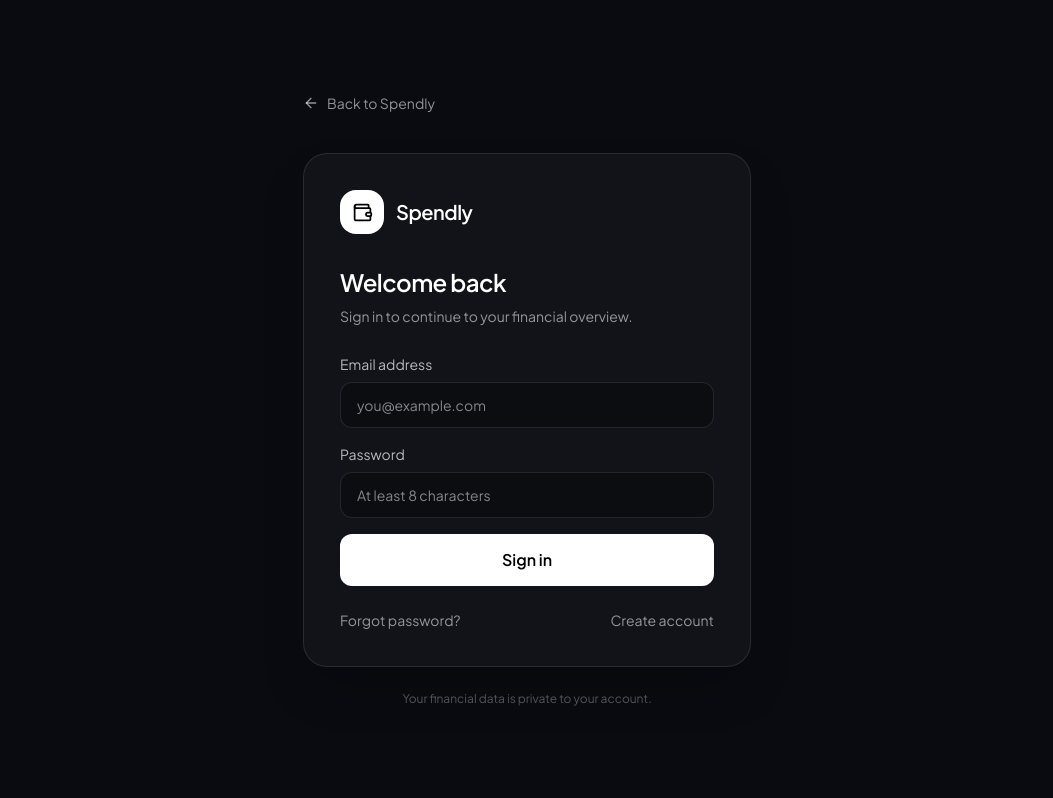
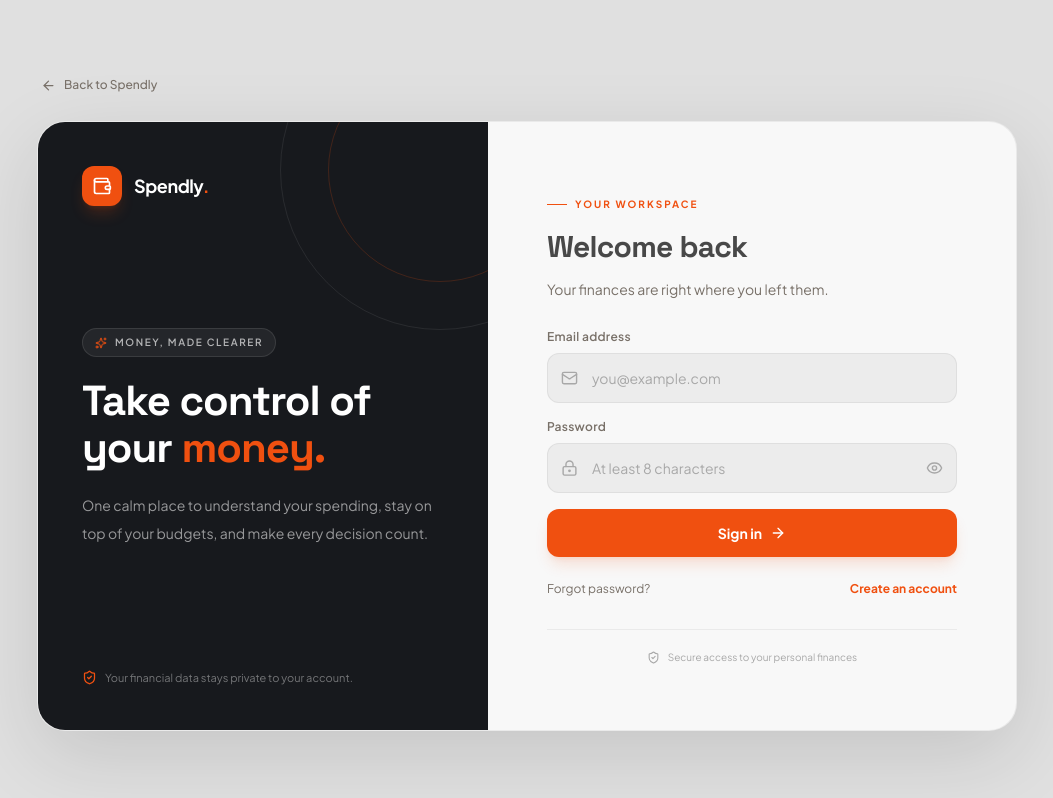
Before and after one commit to SakethRoyal01/Spendly, a React (Vite) app: page / in a window 1280 px wide. Shown: the whole page, without its empty margins (113-1166 px from the left). Built offline with nearby package versions, Linux system fonts and the light colour scheme; no server answers.

Commit message:
Polish auth experience and align with app theme

```diff
--- a/src/features/auth/AuthPage.tsx
+++ b/src/features/auth/AuthPage.tsx
@@ -1,9 +1,15 @@
 import React, { useState } from 'react';
 import { Link, useNavigate, useSearchParams } from 'react-router-dom';
-import { ArrowLeft, Loader2, Wallet } from 'lucide-react';
+import {
+  ArrowLeft, ArrowRight, Eye, EyeOff, Loader2, Wallet,
+  ShieldCheck, Sparkles, Mail, LockKeyhole, UserRound, Phone,
+} from 'lucide-react';
 import { useAuth } from '../../core/auth/AuthContext';
 
 type Mode = 'signin' | 'signup' | 'forgot' | 'reset';
+
+const inputClass = 'w-full rounded-xl border border-[var(--border-subtle)] bg-[var(--bg-input)] py-3.5 pl-11 pr-4 text-sm text-[var(--text-primary)] placeholder:text-[var(--text-disabled)] outline-none transition-all focus:border-[#F05010] focus:ring-4 focus:ring-[#F05010]/10';
+const labelClass = 'mb-2 block text-xs font-semibold tracking-wide text-[var(--text-secondary)]';
 
 export const AuthPage: React.FC = () => {
   const { signIn, signUp, resetPassword, updatePassword } = useAuth();
@@ -15,23 +21,34 @@ export const AuthPage: React.FC = () => {
   const [email, setEmail] = useState('');
   const [password, setPassword] = useState('');
   const [confirmPassword, setConfirmPassword] = useState('');
+  const [showPassword, setShowPassword] = useState(false);
   const [busy, setBusy] = useState(false);
   const [message, setMessage] = useState('');
   const [error, setError] = useState('');
 
+  const changeMode = (next: Mode) => {
+    setMode(next);
+    setError('');
+    setMessage('');
+    setPassword('');
+    setConfirmPassword('');
+    setShowPassword(false);
+  };
+
   const submit = async (event: React.FormEvent) => {
     event.preventDefault();
+    if (busy) return;
     setBusy(true);
     setError('');
     setMessage('');
     try {
       if (mode === 'signup') {
-        if (password.length < 8) throw new Error('Use a password with at least 8 characters.');
-        if (fullName.trim().length < 2) throw new Error('Enter your full name.');
-        if (!/^\+?[0-9\s()-]{7,20}$/.test(phone.trim())) throw new Error('Enter a valid phone number.');
+        if (fullName.trim().length < 2) throw new Error('Please enter your full name.');
+        if (!/^\\+?[0-9\\s()-]{7,20}$/.test(phone.trim())) throw new Error('Please enter a valid phone number.');
+        if (password.length < 8) throw new Error('Your password must contain at least 8 characters.');
         const result = await signUp(fullName, phone, email, password);
         if (result.needsEmailConfirmation) {
-          setMessage('Account created. Check your inbox and confirm your email before signing in.');
+          setMessage('Your account is created. Check your inbox for the confirmation link before signing in.');
         } else {
           navigate('/', { replace: true });
         }
@@ -42,55 +59,144 @@ export const AuthPage: React.FC = () => {
         await resetPassword(email);
         setMessage('If an account exists for that email, a password reset link has been sent.');
       } else {
-        if (password.length < 8) throw new Error('Use a password with at least 8 characters.');
+        if (password.length < 8) throw new Error('Your password must contain at least 8 characters.');
         if (password !== confirmPassword) throw new Error('The passwords do not match.');
         await updatePassword(password);
-        setMessage('Password updated. You can continue to Spendly.');
         navigate('/', { replace: true });
       }
     } catch (cause) {
-      setError(cause instanceof Error ? cause.message : 'Something went wrong. Please try again.');
+      const raw = cause instanceof Error ? cause.message : '';
+      const normalized = raw.toLowerCase();
+      if (normalized.includes('rate limit') || normalized.includes('email rate limit')) {
+        setError('Too many confirmation emails have been requested recently. Please wait a while before trying again. You can also check your inbox and spam folder for an earlier email.');
+      } else if (normalized.includes('already registered') || normalized.includes('already been registered')) {
+        setError('An account with this email already exists. Try signing in or use Forgot password.');
+      } else if (normalized.includes('invalid login credentials')) {
+        setError('The email or password is incorrect. Check your details and try again.');
+      } else if (normalized.includes('password should be at least')) {
+        setError('Choose a password with at least 8 characters.');
+      } else if (raw) {
+        setError(raw);
+      } else {
+        setError('Something went wrong. Please try again in a moment.');
+      }
     } finally {
       setBusy(false);
     }
   };
 
-  const title = mode === 'signup' ? 'Create your account' : mode === 'forgot' ? 'Reset your password' : mode === 'reset' ? 'Choose a new password' : 'Welcome back';
-  const description = mode === 'signup' ? 'Your finances, securely synced across devices.' : mode === 'forgot' ? 'We’ll send you a secure password reset link.' : mode === 'reset' ? 'Choose a strong password for your account.' : 'Sign in to continue to your financial overview.';
+  const isSignup = mode === 'signup';
+  const title = isSignup ? 'Create your account' : mode === 'forgot' ? 'Reset your password' : mode === 'reset' ? 'Set a new password' : 'Welcome back';
+  const description = isSignup
+    ? 'A clearer picture of your money starts here.'
+    : mode === 'forgot' ? 'We’ll send a secure link to get you back in.'
+    : mode === 'reset' ? 'Choose a new password for your Spendly account.'
+    : 'Your finances are right where you left them.';
+  const primaryLabel = isSignup ? 'Create account' : mode === 'forgot' ? 'Send reset link' : mode === 'reset' ? 'Update password' : 'Sign in';
+
+  const passwordField = (label: string, value: string, setter: (value: string) => void, autoComplete: string) => (
+    <label className="block">
+      <span className={labelClass}>{label}</span>
+      <span className="relative block">
+        <LockKeyhole size={17} className="pointer-events-none absolute left-3.5 top-1/2 -translate-y-1/2 text-[var(--text-disabled)]" />
+        <input required type={showPassword ? 'text' : 'password'} autoComplete={autoComplete} minLength={8}
+          value={value} onChange={e => setter(e.target.value)} className={inputClass}
+          placeholder="At least 8 characters" />
+        <button type="button" onClick={() => setShowPassword(v => !v)} aria-label={showPassword ? 'Hide password' : 'Show password'}
+          className="absolute right-3.5 top-1/2 -translate-y-1/2 text-[var(--text-disabled)] hover:text-[var(--text-primary)]">
+          {showPassword ? <EyeOff size={17} /> : <Eye size={17} />}
+        </button>
+      </span>
+    </label>
+  );
 
   return (
-    <main className="min-h-screen bg-[#090b10] text-white flex items-center justify-center px-5 py-10">
-      <section className="w-full max-w-md">
-        <Link to="/" className="inline-flex items-center gap-2 text-sm text-white/55 hover:text-white mb-10"><ArrowLeft size={16} /> Back to Spendly</Link>
-        <div className="rounded-3xl border border-white/10 bg-white/[0.035] p-7 sm:p-9 shadow-2xl">
-          <div className="flex items-center gap-3 mb-8">
-            <div className="w-11 h-11 rounded-2xl bg-white text-black grid place-items-center"><Wallet size={21} /></div>
-            <span className="text-xl font-semibold tracking-tight">Spendly</span>
+    <main className="min-h-screen bg-[var(--bg-main)] px-4 py-6 sm:px-6 sm:py-10 text-[var(--text-primary)] flex items-center justify-center">
+      <div className="w-full max-w-[980px]">
+        <Link to="/" className="mb-5 inline-flex items-center gap-2 rounded-lg px-1 py-2 text-xs font-medium text-[var(--text-secondary)] transition-colors hover:text-[#F05010]">
+          <ArrowLeft size={15} /> Back to Spendly
+        </Link>
+
+        <section className="grid overflow-hidden rounded-[28px] border border-[var(--border-subtle)] bg-[var(--bg-surface)] shadow-[0_24px_80px_rgba(0,0,0,0.12)] md:min-h-[610px] md:grid-cols-[0.92fr_1.08fr]">
+          <aside className="relative hidden overflow-hidden bg-[#17191D] p-9 text-white md:flex md:flex-col md:justify-between lg:p-11">
+            <div className="pointer-events-none absolute -right-28 -top-28 h-80 w-80 rounded-full border border-white/[0.08]" />
+            <div className="pointer-events-none absolute -right-16 -top-16 h-56 w-56 rounded-full border border-[#F05010]/20" />
+            <div className="relative z-10 flex items-center gap-3">
+              <div className="grid h-10 w-10 place-items-center rounded-xl bg-[#F05010] text-white shadow-lg shadow-[#F05010]/20"><Wallet size={20} /></div>
+              <span className="text-lg font-bold tracking-tight">Spendly<span className="text-[#F05010]">.</span></span>
             </div>
-          <h1 className="text-2xl font-semibold tracking-tight">{title}</h1>
-          <p className="text-sm text-white/55 mt-2 mb-7">{description}</p>
+            <div className="relative z-10 max-w-sm">
+              <div className="mb-5 inline-flex items-center gap-2 rounded-full border border-white/10 bg-white/[0.06] px-3 py-1.5 text-[10px] font-semibold uppercase tracking-[0.16em] text-white/65">
+                <Sparkles size={12} className="text-[#F05010]" /> Money, made clearer
+              </div>
+              <h2 className="font-display text-4xl font-bold leading-[1.12] tracking-tight lg:text-[42px]">Take control of your <span className="text-[#F05010]">money.</span></h2>
+              <p className="mt-5 text-sm leading-7 text-white/55">One calm place to understand your spending, stay on top of your budgets, and make every decision count.</p>
+            </div>
+            <div className="relative z-10 flex items-center gap-2 text-[11px] text-white/40">
+              <ShieldCheck size={15} className="text-[#F05010]" /> Your financial data stays private to your account.
+            </div>
+          </aside>
+
+          <div className="flex items-center px-6 py-8 sm:px-10 sm:py-11 lg:px-14">
+            <div className="mx-auto w-full max-w-[410px]">
+              <div className="mb-8 flex items-center gap-3 md:hidden">
+                <div className="grid h-10 w-10 place-items-center rounded-xl bg-[#F05010] text-white"><Wallet size={20} /></div>
+                <span className="text-lg font-bold tracking-tight">Spendly<span className="text-[#F05010]">.</span></span>
+              </div>
+              <div className="mb-7">
+                <span className="mb-3 inline-flex items-center gap-2 text-[10px] font-bold uppercase tracking-[0.2em] text-[#F05010]">
+                  <span className="h-px w-5 bg-[#F05010]" /> {isSignup ? 'Get started' : mode === 'signin' ? 'Your workspace' : 'Account access'}
+                </span>
+                <h1 className="font-display text-[27px] font-bold tracking-tight sm:text-[30px]">{title}</h1>
+                <p className="mt-2 text-sm leading-6 text-[var(--text-secondary)]">{description}</p>
+              </div>
+
               <form onSubmit={submit} className="space-y-4">
-            {mode === 'signup' && <>
-              <label className="block text-sm text-white/70">Full name<input required type="text" autoComplete="name" maxLength={120} value={fullName} onChange={e => setFullName(e.target.value)} className="mt-2 w-full rounded-xl border border-white/10 bg-black/30 px-4 py-3 text-white outline-none focus:border-[#F05010]" placeholder="Your full name" /></label>
-              <label className="block text-sm text-white/70">Phone number<input required type="tel" autoComplete="tel" maxLength={32} value={phone} onChange={e => setPhone(e.target.value)} className="mt-2 w-full rounded-xl border border-white/10 bg-black/30 px-4 py-3 text-white outline-none focus:border-[#F05010]" placeholder="+91 98765 43210" /></label>
+                {isSignup && <>
+                  <label className="block">
+                    <span className={labelClass}>Full name</span>
+                    <span className="relative block"><UserRound size={17} className="pointer-events-none absolute left-3.5 top-1/2 -translate-y-1/2 text-[var(--text-disabled)]" />
+                      <input required type="text" autoComplete="name" minLength={2} maxLength={120} value={fullName} onChange={e => setFullName(e.target.value)} className={inputClass} placeholder="Your full name" />
+                    </span>
+                  </label>
+                  <label className="block">
+                    <span className={labelClass}>Phone number</span>
+                    <span className="relative block"><Phone size={17} className="pointer-events-none absolute left-3.5 top-1/2 -translate-y-1/2 text-[var(--text-disabled)]" />
+                      <input required type="tel" autoComplete="tel" maxLength={32} value={phone} onChange={e => setPhone(e.target.value)} className={inputClass} placeholder="+91 98765 43210" />
+                    </span>
+                  </label>
                 </>}
-            {mode !== 'reset' && <label className="block text-sm text-white/70">Email address<input required type="email" autoComplete="email" value={email} onChange={e => setEmail(e.target.value)} className="mt-2 w-full rounded-xl border border-white/10 bg-black/30 px-4 py-3 text-white outline-none focus:border-[#F05010]" placeholder="you@example.com" /></label>}
-            {mode !== 'forgot' && <label className="block text-sm text-white/70">Password<input required type="password" autoComplete={mode === 'signup' || mode === 'reset' ? 'new-password' : 'current-password'} value={password} onChange={e => setPassword(e.target.value)} className="mt-2 w-full rounded-xl border border-white/10 bg-black/30 px-4 py-3 text-white outline-none focus:border-[#F05010]" placeholder="At least 8 characters" minLength={8} /></label>}
-            {mode === 'reset' && <label className="block text-sm text-white/70">Confirm password<input required type="password" autoComplete="new-password" value={confirmPassword} onChange={e => setConfirmPassword(e.target.value)} className="mt-2 w-full rounded-xl border border-white/10 bg-black/30 px-4 py-3 text-white outline-none focus:border-white/35" /></label>}
-            {error && <p role="alert" className="text-sm text-red-400">{error}</p>}
-            {message && <p role="status" className="text-sm text-emerald-400">{message}</p>}
-            <button disabled={busy} className="w-full rounded-xl bg-white text-black font-semibold py-3.5 hover:bg-white/90 disabled:opacity-60 flex justify-center items-center gap-2">
-              {busy && <Loader2 size={17} className="animate-spin" />}
-              {mode === 'signup' ? 'Create account' : mode === 'forgot' ? 'Send reset link' : mode === 'reset' ? 'Update password' : 'Sign in'}
+                {mode !== 'reset' && <label className="block">
+                  <span className={labelClass}>Email address</span>
+                  <span className="relative block"><Mail size={17} className="pointer-events-none absolute left-3.5 top-1/2 -translate-y-1/2 text-[var(--text-disabled)]" />
+                    <input required type="email" autoComplete="email" maxLength={254} value={email} onChange={e => setEmail(e.target.value)} className={inputClass} placeholder="you@example.com" />
+                  </span>
+                </label>}
+                {mode !== 'forgot' && passwordField('Password', password, setPassword, isSignup || mode === 'reset' ? 'new-password' : 'current-password')}
+                {mode === 'reset' && passwordField('Confirm password', confirmPassword, setConfirmPassword, 'new-password')}
+
+                {error && <div role="alert" className="rounded-xl border border-red-500/20 bg-red-500/[0.07] px-3.5 py-3 text-xs leading-5 text-red-500">{error}</div>}
+                {message && <div role="status" className="rounded-xl border border-emerald-500/20 bg-emerald-500/[0.07] px-3.5 py-3 text-xs leading-5 text-emerald-600 dark:text-emerald-400">{message}</div>}
+
+                <button type="submit" disabled={busy}
+                  className="group mt-2 flex w-full items-center justify-center gap-2 rounded-xl bg-[#F05010] px-5 py-3.5 text-sm font-bold text-white shadow-lg shadow-[#F05010]/15 transition-all hover:-translate-y-0.5 hover:bg-[#dc460c] hover:shadow-xl hover:shadow-[#F05010]/20 focus:outline-none focus:ring-4 focus:ring-[#F05010]/20 disabled:translate-y-0 disabled:cursor-not-allowed disabled:opacity-60">
+                  {busy ? <><Loader2 size={17} className="animate-spin" /> Please wait…</> : <>{primaryLabel}<ArrowRight size={16} className="transition-transform group-hover:translate-x-1" /></>}
                 </button>
               </form>
-          <div className="flex flex-wrap justify-between gap-3 text-sm text-white/55 mt-6">
-            {mode === 'signin' && <><button onClick={() => { setMode('forgot'); setError(''); setMessage(''); }} className="hover:text-white">Forgot password?</button><button onClick={() => { setMode('signup'); setError(''); setMessage(''); }} className="hover:text-white">Create account</button></>}
-            {mode !== 'signin' && <button onClick={() => { setMode('signin'); setError(''); setMessage(''); }} className="hover:text-white">Back to sign in</button>}
+
+              <div className="mt-6 flex items-center justify-between gap-3 text-xs text-[var(--text-secondary)]">
+                {mode === 'signin' ? <>
+                  <button type="button" onClick={() => changeMode('forgot')} className="transition-colors hover:text-[#F05010]">Forgot password?</button>
+                  <button type="button" onClick={() => changeMode('signup')} className="font-bold text-[#F05010] transition-colors hover:text-[#d94308]">Create an account</button>
+                </> : <button type="button" onClick={() => changeMode('signin')} className="transition-colors hover:text-[#F05010]">← Back to sign in</button>}
+              </div>
+              <div className="mt-8 flex items-center justify-center gap-2 border-t border-[var(--border-subtle)] pt-5 text-[10px] text-[var(--text-disabled)]">
+                <ShieldCheck size={13} /> Secure access to your personal finances
               </div>
             </div>
-        <p className="text-center text-xs text-white/30 mt-6">Your financial data is private to your account.</p>
+          </div>
         </section>
+      </div>
     </main>
   );
 };
```
Lines whose indentation alone changed are shown as unchanged.
